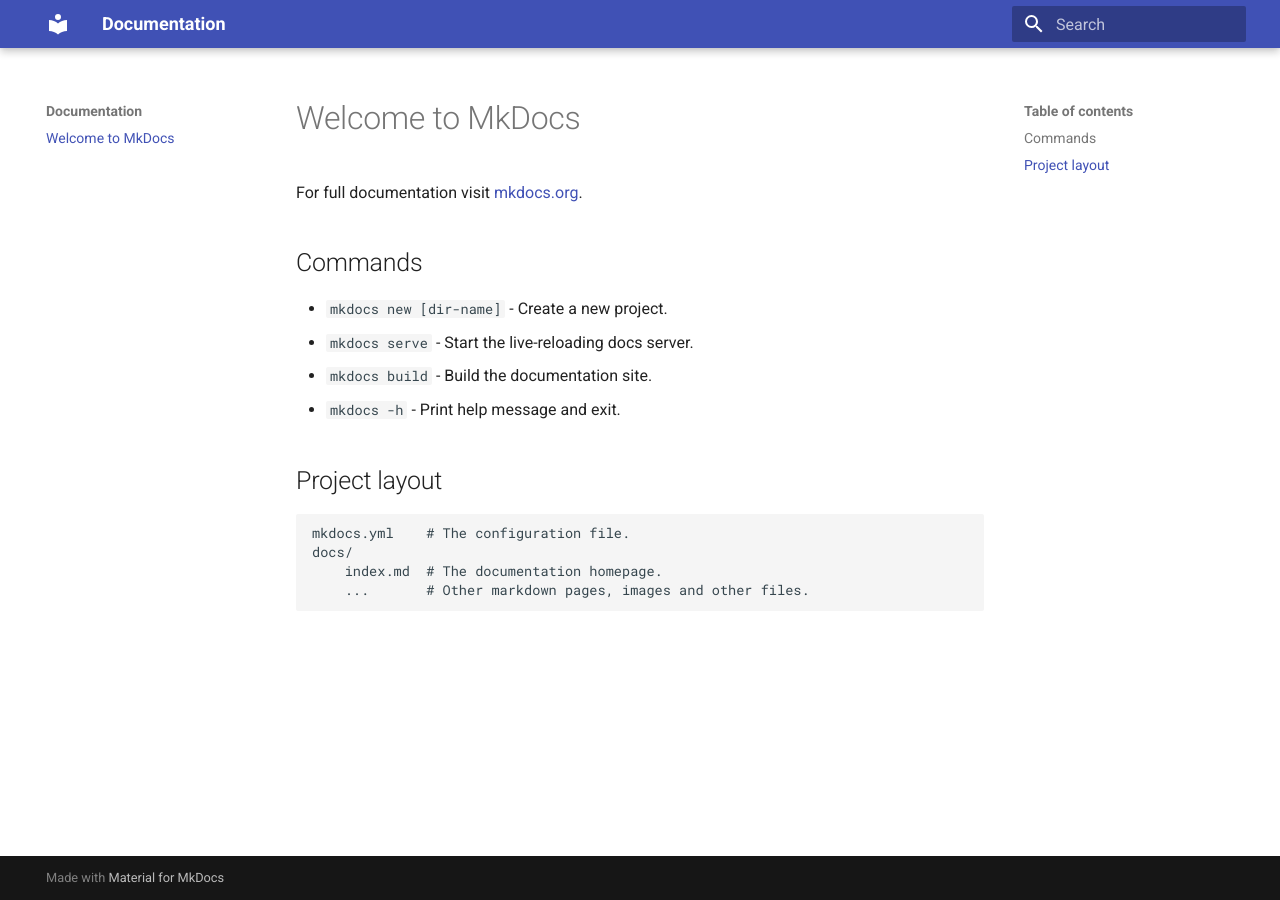
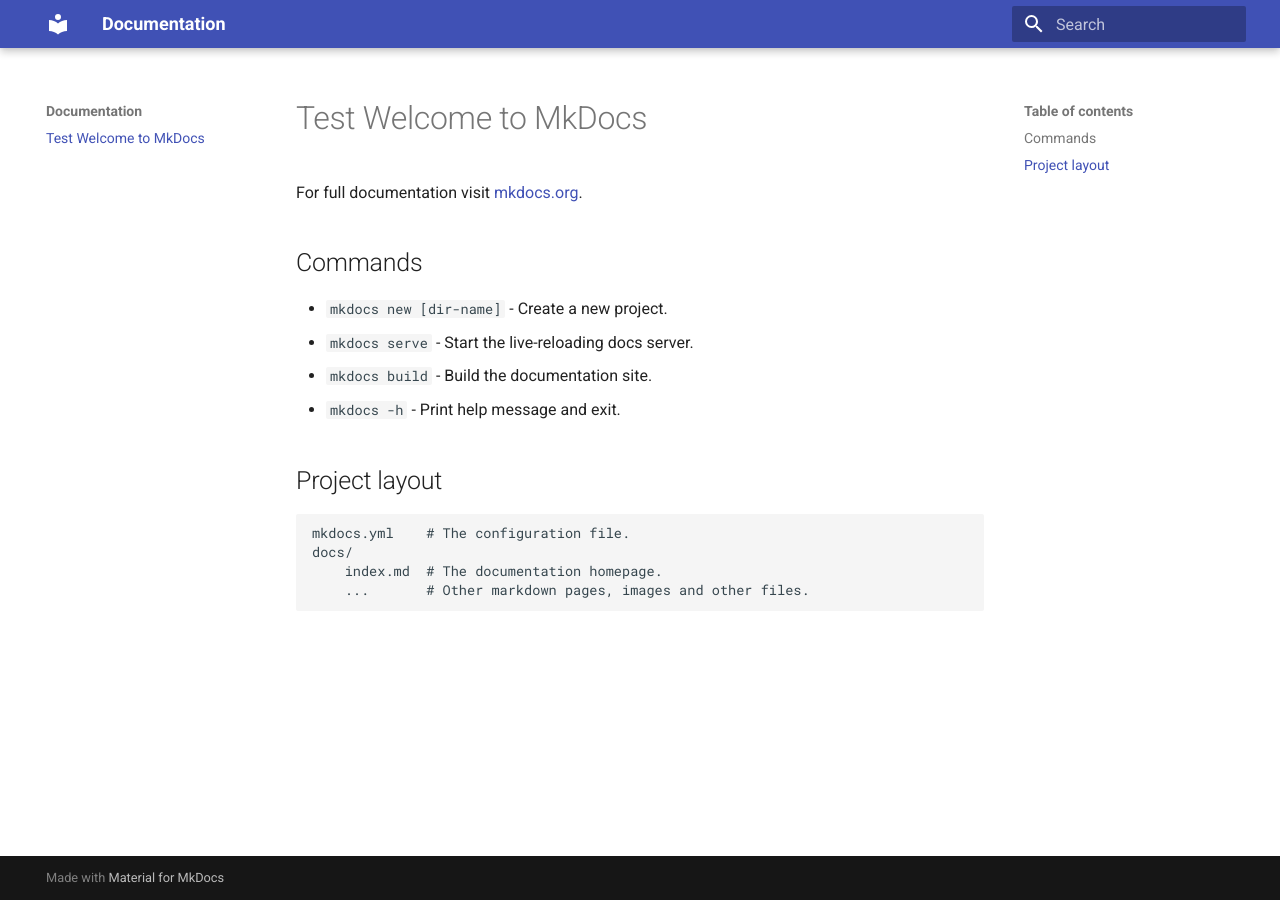
Before and after one commit to maverixdocs/maverixdocs, an MkDocs documentation site: the page built from docs/index.md, in a window 1280 px wide. Built offline with MkDocs 1.6.1 and Material for MkDocs 9.7.7, drawn with Linux system fonts in a browser that asks for light colours.

Commit message:
04052022

```diff
--- a/docs/index.md
+++ b/docs/index.md
@@ -1,4 +1,4 @@
-# Welcome to MkDocs
+# Test Welcome to MkDocs
 
 For full documentation visit [mkdocs.org](https://www.mkdocs.org).
 
```
